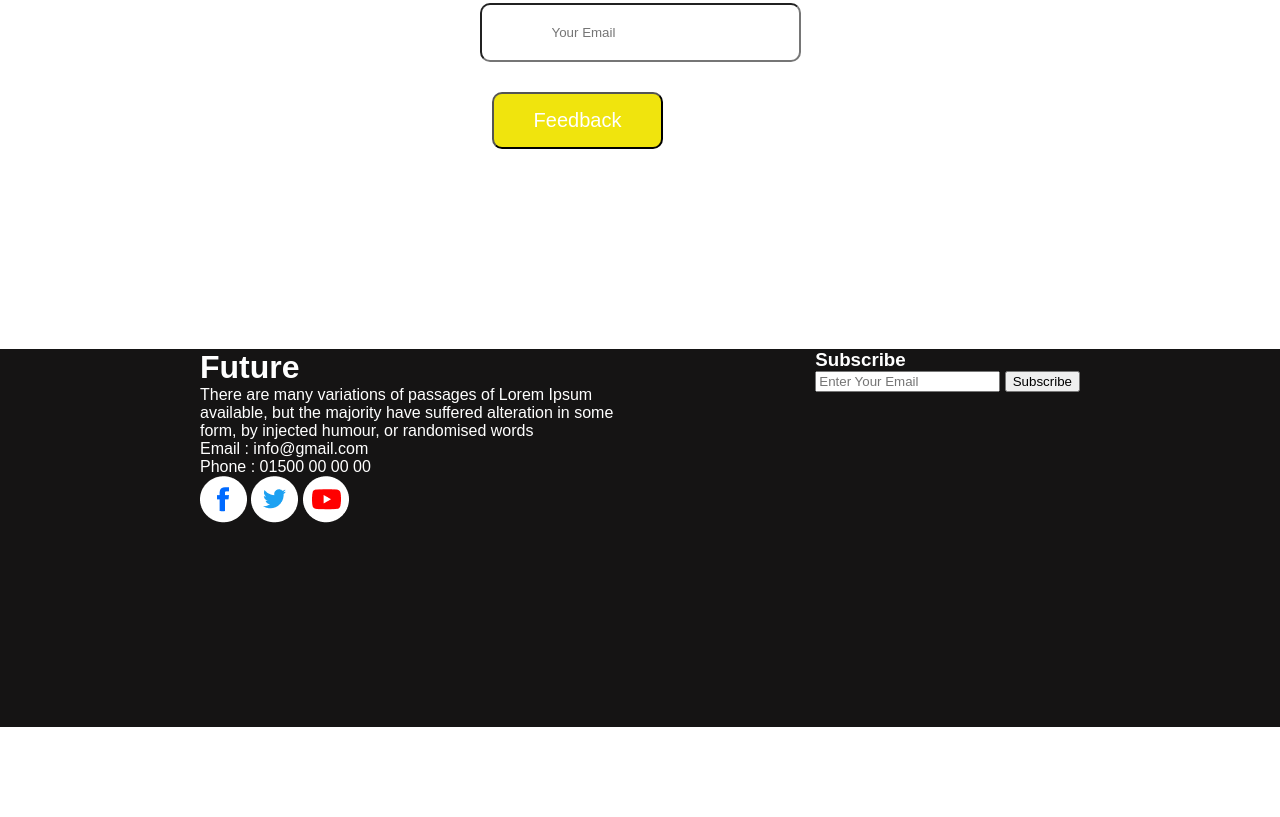
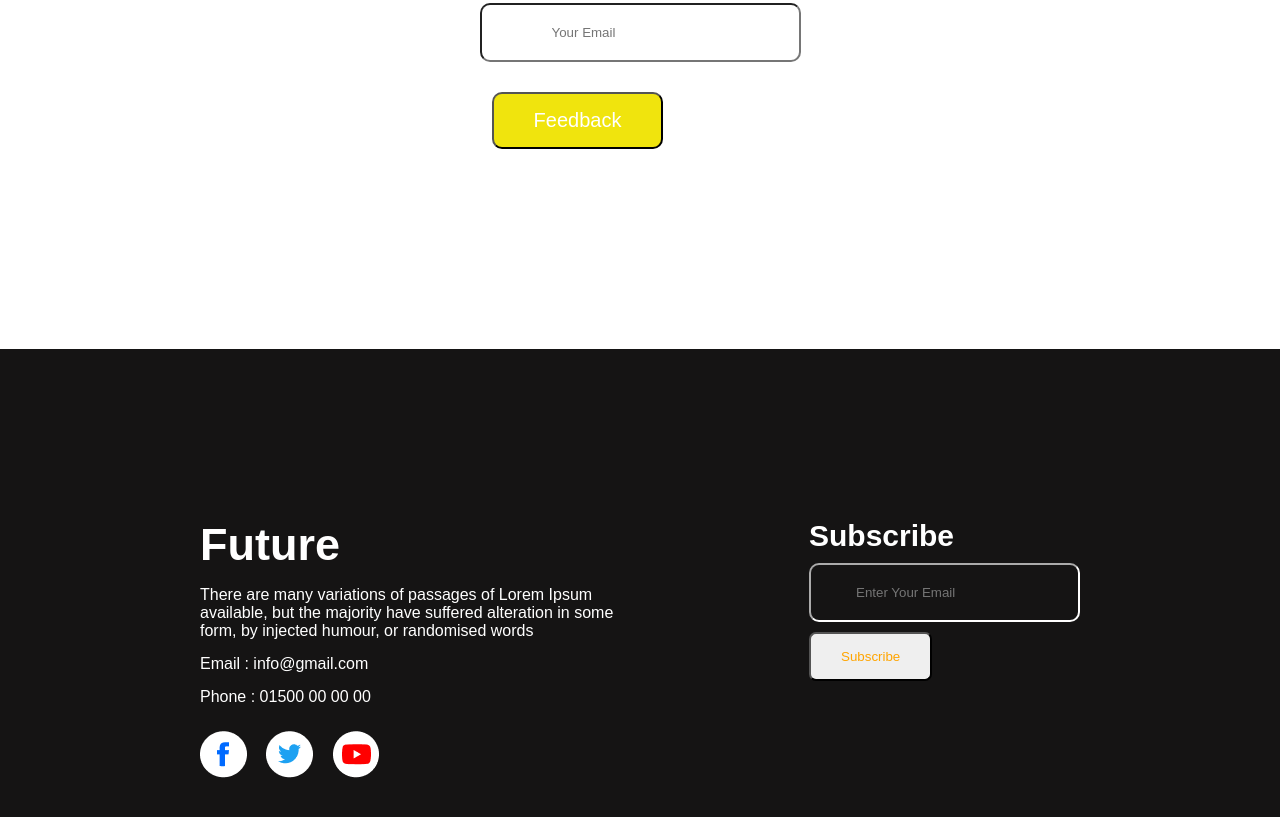
Before and after one commit to mdalamin-py/first-assignment, a plain HTML site: page index.html in a window 1280 px wide. Shown: the part 3183-4000 px from the top of the page. Before the commit the page ends 3910 px from the top, so only its background shows below. Drawn offline with Linux system fonts and the light colour scheme.

Commit message:
almost done

```diff
--- a/assets/assignment.css
+++ b/assets/assignment.css
@@ -162,3 +162,42 @@
     background-color: #151414;
     color: #FFFFFF;
 }
+.main-content{
+    margin-top: 170px;
+}
+.main-title{
+    font-size: 45px;
+    font: bold;
+}
+.main-description{
+    margin-top: 15px;
+}
+.contact-section{
+    margin-top: 15px;
+}
+.icnon-section{
+    margin-top: 15px;
+    padding: 10px 15px 15px 0px;
+}
+.subscribe-section{
+    margin-top: 170px;
+}
+.subscribe-title{
+    font-size: 30px;
+    font: bold;
+}
+.subscribe-section input[type="email"]{
+    border-radius: 10px;
+    padding: 20px 45px 20px 45px;
+    background-color: #151414;
+    color: #FFFFFF;
+    margin-top: 10px;
+    border-color: #FFFFFF;
+}
+.subsriber-btn{
+    border-radius: 7px;
+    padding: 15px 30px 15px 30px;
+    font: bold;
+    color: orange;
+    margin-top: 10px;
+}
--- a/index.html
+++ b/index.html
@@ -111,18 +111,21 @@
                     There are many variations of passages of Lorem Ipsum <br>
                     available, but the majority have suffered alteration in some <br>
                     form, by injected humour, or randomised words <br>
-
-                    Email : info@gmail.com <br>
-                    Phone : 01500 00 00 00 <br>
-                    <img src="images/icons/fb.png" alt="">
-                    <img src="images/icons/twitter.png" alt="">
-                    <img src="images/icons/youtube.png" alt="">
+                    <p class="contact-section">
+                        Email : info@gmail.com
+                    </p>
+                    <p class="contact-section">
+                        Phone : 01500 00 00 00
+                    </p>
+                    <img class="icnon-section" src="images/icons/fb.png" alt="">
+                    <img class="icnon-section" src="images/icons/twitter.png" alt="">
+                    <img class="icnon-section" src="images/icons/youtube.png" alt="">
                 </p>
             </div>
             <div class="subscribe-section">
                 <h3 class="subscribe-title">Subscribe</h3>
-                <input type="Email" name="" id="" placeholder="Enter Your Email">
-                <button type="submit">Subscribe</button>
+                <input type="Email" name="" id="" placeholder="Enter Your Email"> <br>
+                <button class="subsriber-btn" type="submit">Subscribe</button>
             </div>
         </div>
     </footer>
```
